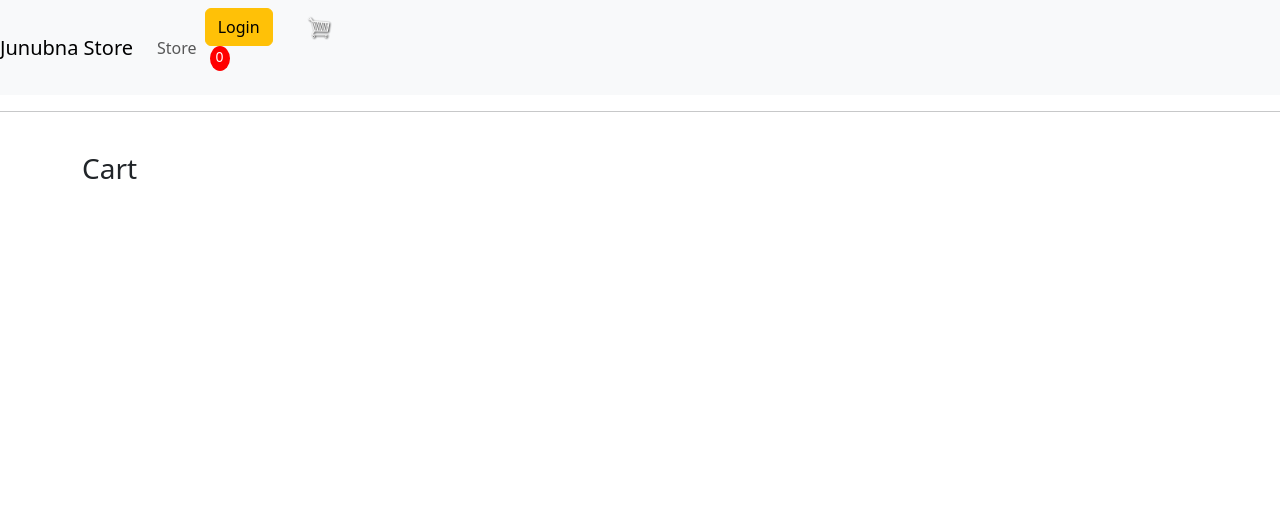
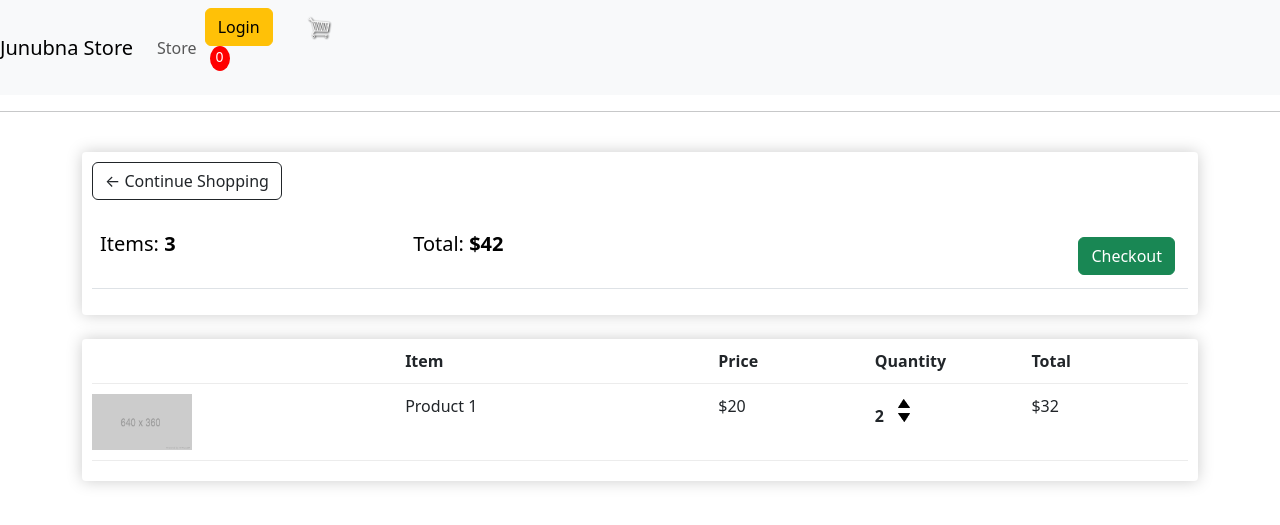
Before and after one commit to Dhie-boop/Ecommerce, a Django app: page /cart/ in a window 1280 px wide. Shown: the top 525 px of the page. Run offline with Django 5.2, Linux system fonts and the light colour scheme; lists and menus that the app fills with data are empty.

Commit message:
add html tags to the template cart

```diff
--- a/Ecom/Store/templates/store/cart.html
+++ b/Ecom/Store/templates/store/cart.html
@@ -1,6 +1,53 @@
 {% extends 'store/main.html' %}
 {% load static %}
 {% block content %}
-    <h3>Cart</h3>
+    <div class="row">
+        <div class="col-lg-12">
+            <div class="box-element">
+
+                <a  class="btn btn-outline-dark" href="{% url 'store' %}">&#x2190; Continue Shopping</a>
+
+                <br>
+                <br>
+                <table class="table">
+                    <tr>
+                        <th><h5>Items: <strong>3</strong></h5></th>
+                        <th><h5>Total:<strong> $42</strong></h5></th>
+                        <th>
+                            <a  style="float:right; margin:5px;" class="btn btn-success" href="{% url 'checkout' %}">Checkout</a>
+                        </th>
+                    </tr>
+                </table>
+
+            </div>
+
+            <br>
+            <div class="box-element">
+                <div class="cart-row">
+                    <div style="flex:2"></div>
+                    <div style="flex:2"><strong>Item</strong></div>
+                    <div style="flex:1"><strong>Price</strong></div>
+                    <div style="flex:1"><strong>Quantity</strong></div>
+                    <div style="flex:1"><strong>Total</strong></div>
+                </div>
+
+                <div class="cart-row">
+                    <div style="flex:2"><img class="row-image" src="{% static 'images/2+placeholder.png' %}"></div>
+                    <div style="flex:2"><p>Product 1</p></div>
+                    <div style="flex:1"><p>$20</p></div>
+                    <div style="flex:1">
+                        <p class="quantity">2</p>
+                        <div class="quantity">
+                            <img class="chg-quantity" src="{% static  'images/3+arrow-up.png' %}">
+
+                            <img class="chg-quantity" src="{% static  'images/2+arrow-down.png' %}">
+                        </div>
+                    </div>
+                    <div style="flex:1"><p>$32</p></div>
+                </div>
+
+            </div>
+        </div>
+    </div>
 
 {% endblock %}
```
Also changed, not shown: Ecom/static/images/2+arrow-down.png (added), Ecom/static/images/3+arrow-up.png (added).
